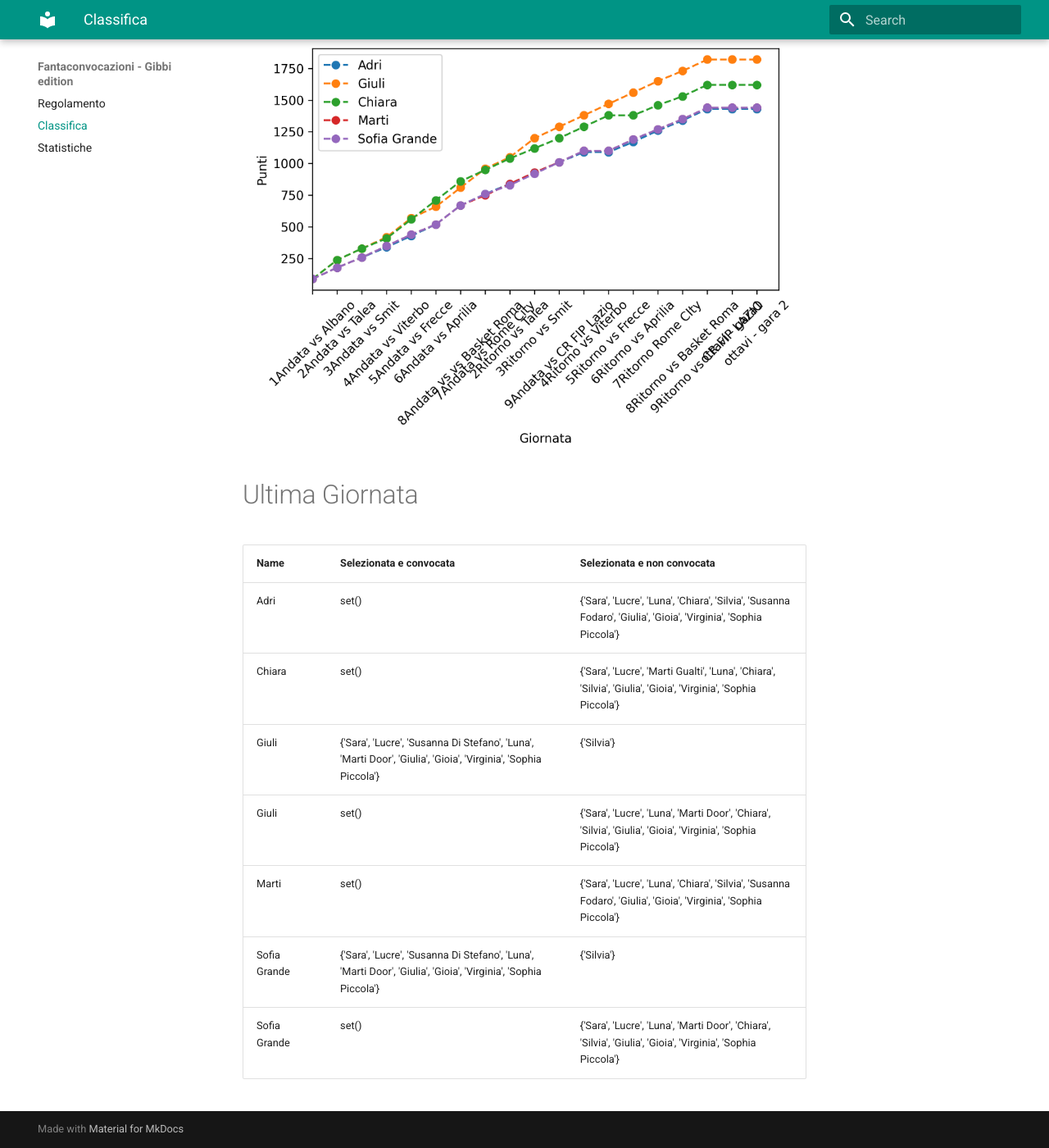
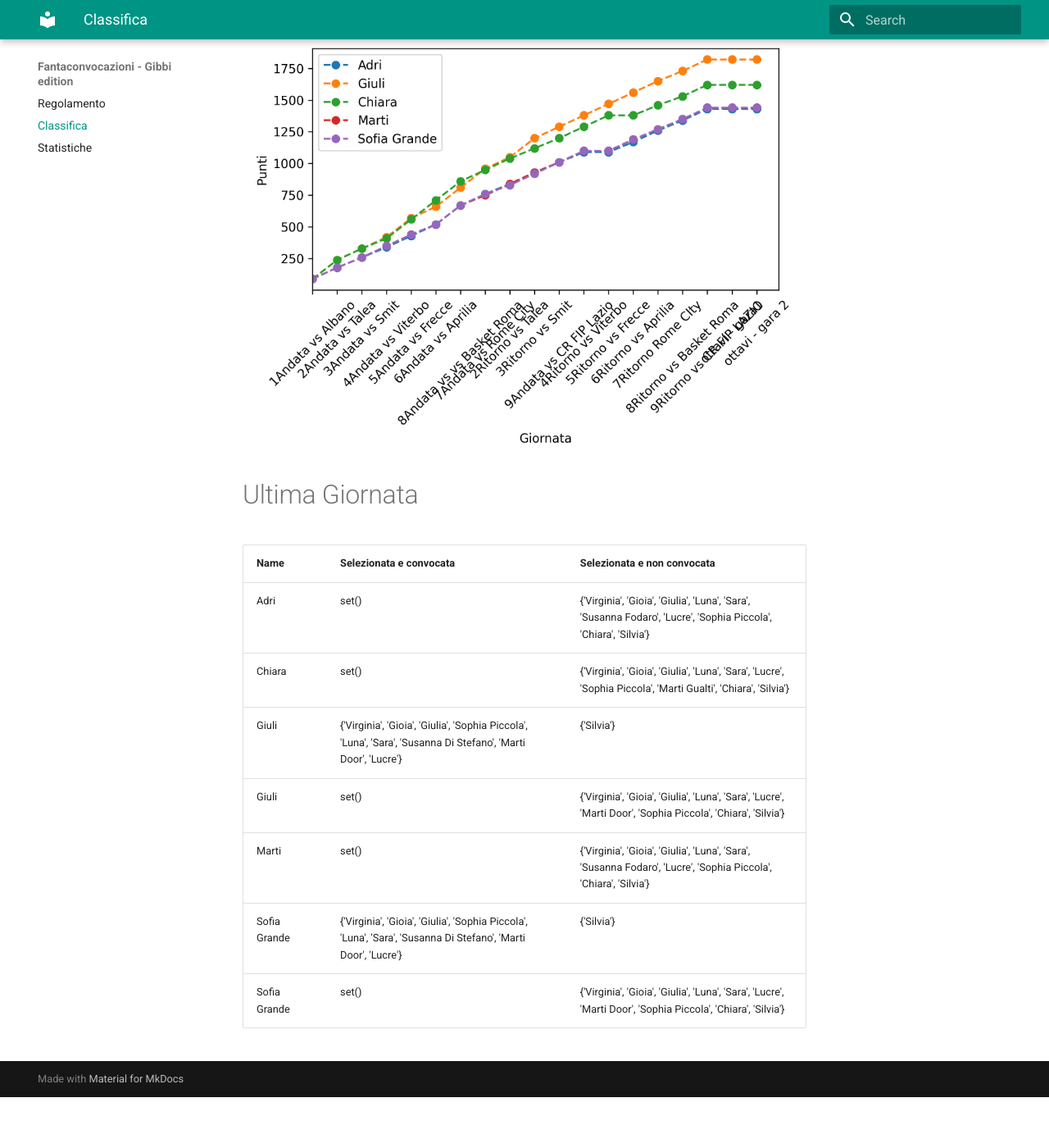
Before and after one commit to martinig94/fantagibbi, an MkDocs documentation site: the page built from docs/Classifica.md, in a window 1280 px wide and 1400 px high, scrolled down 565 px. Shown: the whole window at 82% size. Built offline with MkDocs 1.6.1 and Material for MkDocs 9.7.7, drawn with Linux system fonts in a browser that asks for light colours; after the commit the page ends 1903 px from its top, so only the background shows below that.

Commit message:
Auto-update from main.py

```diff
--- a/docs/Classifica.md
+++ b/docs/Classifica.md
@@ -18,11 +18,11 @@
 <!-- START_TABLE CORRECT -->
 | Name         | Selezionata e convocata                                                                                        | Selezionata e non convocata                                                                                      |
 |:-------------|:---------------------------------------------------------------------------------------------------------------|:-----------------------------------------------------------------------------------------------------------------|
-| Adri         | set()                                                                                                          | {'Sara', 'Lucre', 'Luna', 'Chiara', 'Silvia', 'Susanna Fodaro', 'Giulia', 'Gioia', 'Virginia', 'Sophia Piccola'} |
-| Chiara       | set()                                                                                                          | {'Sara', 'Lucre', 'Marti Gualti', 'Luna', 'Chiara', 'Silvia', 'Giulia', 'Gioia', 'Virginia', 'Sophia Piccola'}   |
-| Giuli        | {'Sara', 'Lucre', 'Susanna Di Stefano', 'Luna', 'Marti Door', 'Giulia', 'Gioia', 'Virginia', 'Sophia Piccola'} | {'Silvia'}                                                                                                       |
-| Giuli        | set()                                                                                                          | {'Sara', 'Lucre', 'Luna', 'Marti Door', 'Chiara', 'Silvia', 'Giulia', 'Gioia', 'Virginia', 'Sophia Piccola'}     |
-| Marti        | set()                                                                                                          | {'Sara', 'Lucre', 'Luna', 'Chiara', 'Silvia', 'Susanna Fodaro', 'Giulia', 'Gioia', 'Virginia', 'Sophia Piccola'} |
-| Sofia Grande | {'Sara', 'Lucre', 'Susanna Di Stefano', 'Luna', 'Marti Door', 'Giulia', 'Gioia', 'Virginia', 'Sophia Piccola'} | {'Silvia'}                                                                                                       |
-| Sofia Grande | set()                                                                                                          | {'Sara', 'Lucre', 'Luna', 'Marti Door', 'Chiara', 'Silvia', 'Giulia', 'Gioia', 'Virginia', 'Sophia Piccola'}     |
+| Adri         | set()                                                                                                          | {'Virginia', 'Gioia', 'Giulia', 'Luna', 'Sara', 'Susanna Fodaro', 'Lucre', 'Sophia Piccola', 'Chiara', 'Silvia'} |
+| Chiara       | set()                                                                                                          | {'Virginia', 'Gioia', 'Giulia', 'Luna', 'Sara', 'Lucre', 'Sophia Piccola', 'Marti Gualti', 'Chiara', 'Silvia'}   |
+| Giuli        | {'Virginia', 'Gioia', 'Giulia', 'Sophia Piccola', 'Luna', 'Sara', 'Susanna Di Stefano', 'Marti Door', 'Lucre'} | {'Silvia'}                                                                                                       |
+| Giuli        | set()                                                                                                          | {'Virginia', 'Gioia', 'Giulia', 'Luna', 'Sara', 'Lucre', 'Marti Door', 'Sophia Piccola', 'Chiara', 'Silvia'}     |
+| Marti        | set()                                                                                                          | {'Virginia', 'Gioia', 'Giulia', 'Luna', 'Sara', 'Susanna Fodaro', 'Lucre', 'Sophia Piccola', 'Chiara', 'Silvia'} |
+| Sofia Grande | {'Virginia', 'Gioia', 'Giulia', 'Sophia Piccola', 'Luna', 'Sara', 'Susanna Di Stefano', 'Marti Door', 'Lucre'} | {'Silvia'}                                                                                                       |
+| Sofia Grande | set()                                                                                                          | {'Virginia', 'Gioia', 'Giulia', 'Luna', 'Sara', 'Lucre', 'Marti Door', 'Sophia Piccola', 'Chiara', 'Silvia'}     |
 <!-- END_TABLE CORRECT -->
```
